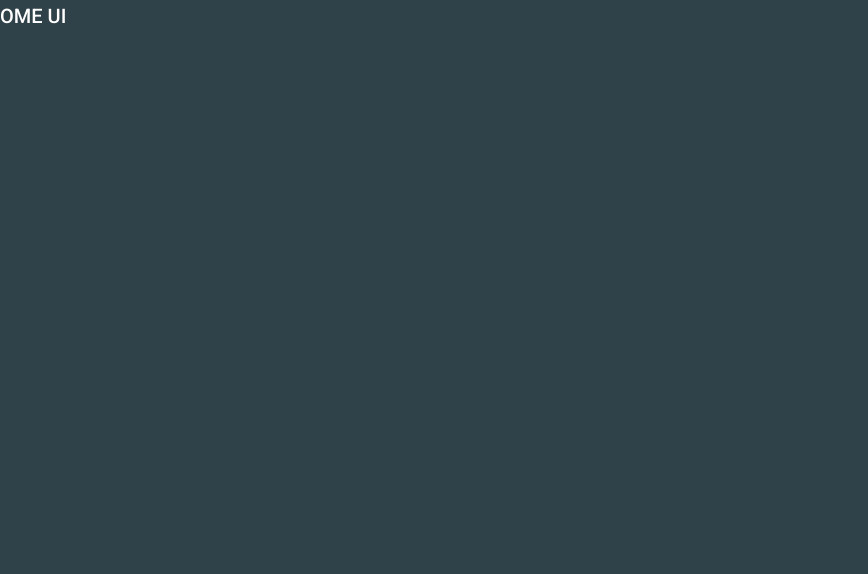
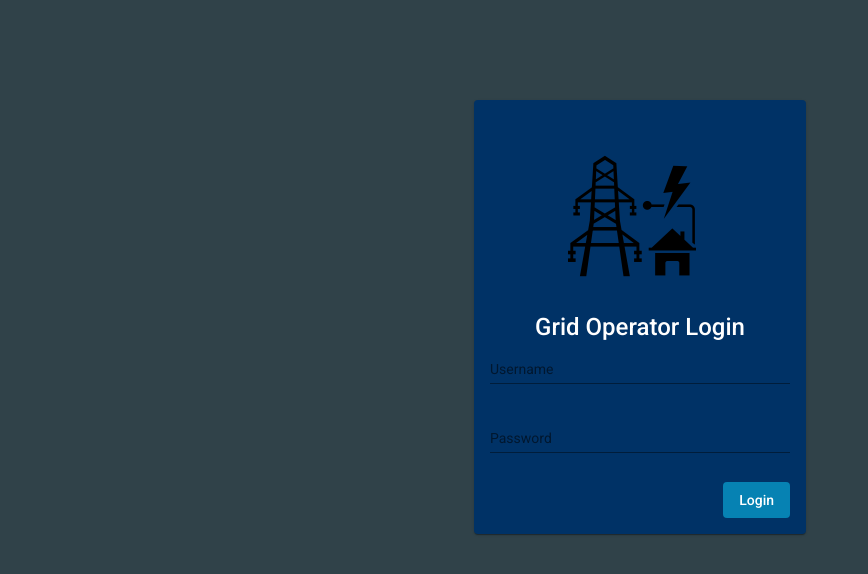
Before and after one commit to Titan-OMS/oms-ui, an Angular app: page /login in a window 1280 px wide. Before the commit this address led to /. Shown: the top 574 px of the page, without its empty margins (0-868 px from the left). Built offline with nearby package versions, Linux system fonts and the light colour scheme.

Commit message:
Fix theme

```diff
--- a/src/app/app-routing.module.ts
+++ b/src/app/app-routing.module.ts
@@ -1,7 +1,18 @@
 import { NgModule } from '@angular/core';
 import { Routes, RouterModule } from '@angular/router';
+import {LoginComponent} from './components/login/login.component';
 
-const routes: Routes = [];
+const routes: Routes = [
+  {
+    path: '',
+    redirectTo: 'login',
+    pathMatch: 'full'
+  },
+  {
+    path: 'login',
+    component: LoginComponent
+  }
+];
 
 @NgModule({
   imports: [RouterModule.forRoot(routes)],
--- a/src/app/app.component.html
+++ b/src/app/app.component.html
@@ -1,4 +1,4 @@
 
 <div class="oms-ui-container">
-  <h2>OME UI </h2>
+  <router-outlet></router-outlet>
 </div>
--- /dev/null
+++ b/src/app/components/login/login.component.html
@@ -0,0 +1,28 @@
+<mat-card>
+  <img src="assets/images/logo.png" alt="">
+  <mat-card-title>Grid Operator Login</mat-card-title>
+  <mat-card-content>
+    <form [formGroup]="form" (ngSubmit)="onSubmit()">
+      <p>
+        <mat-form-field>
+          <input type="text" matInput placeholder="Username" formControlName="username">
+        </mat-form-field>
+      </p>
+
+      <p>
+        <mat-form-field>
+          <input type="password" matInput placeholder="Password" formControlName="password">
+        </mat-form-field>
+      </p>
+
+      <p *ngIf="loginError" class="error">
+        {{ loginError }}
+      </p>
+
+      <div class="button">
+        <button type="submit" mat-button>Login</button>
+      </div>
+
+    </form>
+  </mat-card-content>
+</mat-card>
--- /dev/null
+++ b/src/app/components/login/login.component.scss
@@ -0,0 +1,44 @@
+:host {
+  display: flex;
+  justify-content: center;
+  margin: 100px 0px;
+}
+
+.mat-form-field {
+  width: 100%;
+  min-width: 300px;
+}
+
+mat-card-title,
+mat-card-content {
+  display: flex;
+  justify-content: center;
+  color: white;
+}
+.mat-card-title {
+  color: #fff;
+}
+
+mat-card {
+  background: #003266;
+}
+
+.error {
+  padding: 16px;
+  width: 300px;
+  color: white;
+  background-color: red;
+}
+
+.button {
+  display: flex;
+  justify-content: flex-end;
+  button {
+    background-color: #0682b3;
+  }
+}
+
+img {
+  position: relative;
+  padding: 0em 3em;
+}
--- /dev/null
+++ b/src/app/components/login/login.component.ts
@@ -0,0 +1,29 @@
+import {Component, EventEmitter, Input, OnInit, Output} from '@angular/core';
+import {FormControl, FormGroup} from '@angular/forms';
+
+@Component({
+  selector: 'app-login',
+  templateUrl: './login.component.html',
+  styleUrls: ['./login.component.scss']
+})
+export class LoginComponent implements OnInit {
+
+  @Input() loginError: string | null = '';
+
+  @Output() submitEM = new EventEmitter();
+
+  form: FormGroup = new FormGroup({
+    username: new FormControl(''),
+    password: new FormControl(''),
+  });
+
+  onSubmit(): void {
+    if (this.form.valid) {
+      this.submitEM.emit(this.form.value);
+    }
+  }
+
+  ngOnInit(): void {
+  }
+
+}
```
Also changed, not shown: src/app/app.module.ts (+15 -2 lines), src/assets/images/logo.png (added), 1 other file (tests, documents, lock files or other folders).
